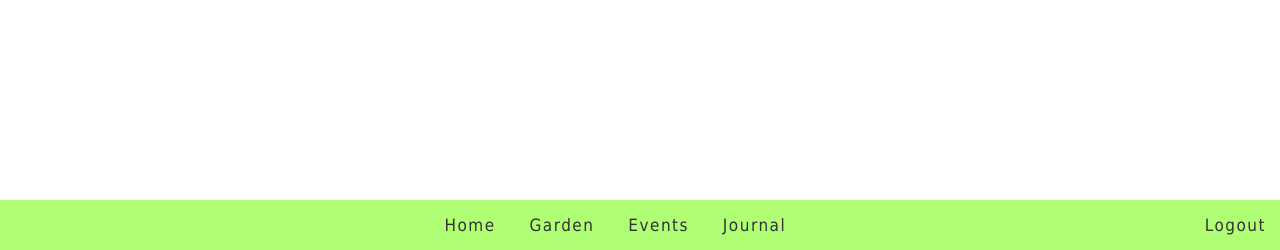
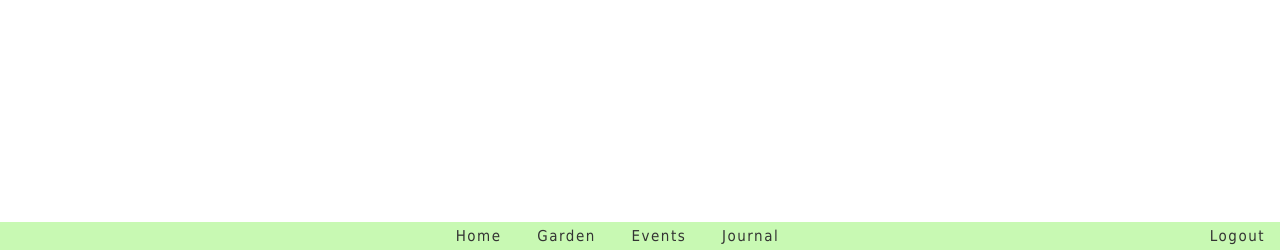
Before and after one commit to Heletzta/plantsForMentalHealth, a Python web app: template templates/Garden.html in a window 1280 px wide. Shown: the part 550-800 px from the top of the page. Run offline with Jinja, Linux system fonts and the light colour scheme; the template is opened without the code that fills it, so the values that code supplies are empty; some libraries are stand-ins or nearby versions.

Commit message:
fix thickness of bar, change color, make journal creation buttons at the top

```diff
--- a/static/css/base.css
+++ b/static/css/base.css
@@ -3,13 +3,13 @@
 
 /*Add a green background color to the top navigation bar*/
 .topnav {
-    background-color: #B0FF74;
+    background-color: #c8f9b3;
     overflow-x: hidden;
     position: fixed;
     bottom: 0;
+    /*top: calc(100% - 30px);*/
     left: 0;
     width: 100%;
-    min-height: 40px;
     text-align: center;
 }
 
@@ -19,9 +19,11 @@
     font-family: 'Tahoma';
     letter-spacing: 1.5px;
     text-align: center;
-    padding: 14px 14px;
+    padding: 3px 15px;
     text-decoration: none;
-    font-size: 17px;
+    bottom: 0;
+    font-size: 15px;
+
 }
 
 /* Change the color of links on hover */
@@ -41,11 +43,16 @@
 
 .topnav ul li {
     display: inline-block;
+
+
+
 }
 
 .topnav ul {
     list-style: none;
     text-align: center;
+    margin-top: 5px;
+    margin-bottom: 5px;
 }
 
 
--- a/static/js/journal.js
+++ b/static/js/journal.js
@@ -6,3 +6,8 @@ function submitted() {
     }
 
 }
+
+
+function makeNewEntry() {
+
+}
```
Also changed, not shown: static/css/calendar.css (+16 -3 lines), templates/Journal.html (+12 -1 lines), static/js/calendar.js (line endings or trailing spaces).
